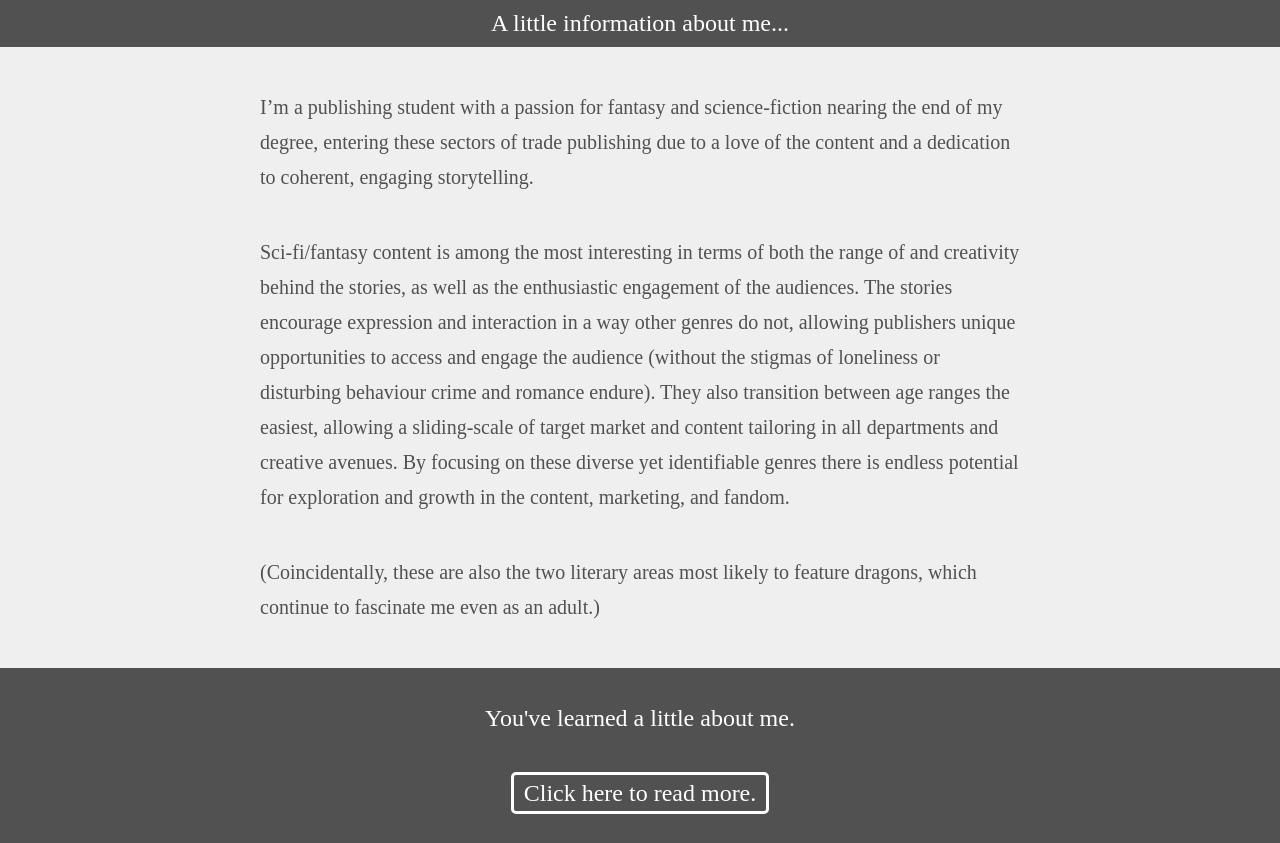
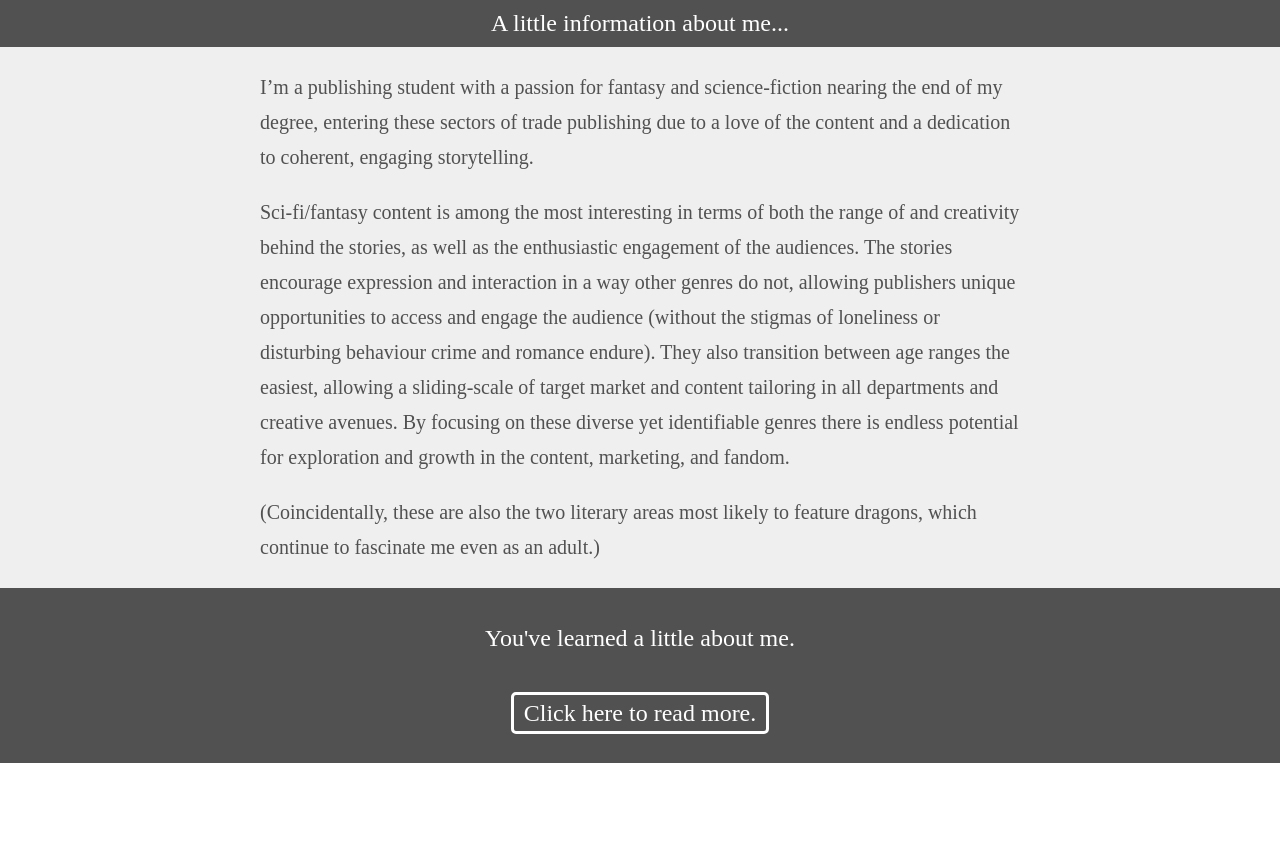
Before and after one commit to DragonLibrary/BookBlog, a Jekyll site: the page aboutme/index.html, which Jekyll copies as it is, in a window 1280 px wide. Shown: the part 562-1405 px from the top of the page. Built offline with Jekyll 4.4.1, drawn with Linux system fonts in a browser that asks for light colours; after the commit the page ends 1325 px from its top, so only the background shows below that.

```diff
--- a/aboutme/css/styles.css
+++ b/aboutme/css/styles.css
@@ -98,7 +98,7 @@
 	line-height: 35px;
 
 	max-width: 760px;
-	margin: 40px auto 40px auto;
+	margin: 20px auto 20px auto;
 	padding: 0 15px 0 15px;
 }
 
```
